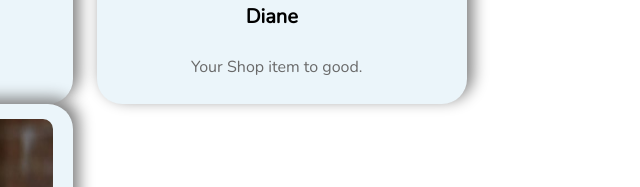
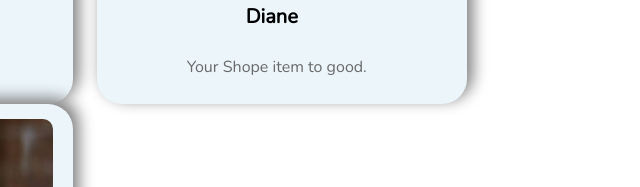
Before and after one commit to anupchakraborty/webpage_food_network, a plain HTML site: page index.html in a window 1280 px wide. Shown: the part 2586-2773 px from the top of the page, 387-1027 px from the left. Drawn offline with nearby package versions, Linux system fonts and the light colour scheme; files whose address does not match are found by name.

Commit message:
Revision Completed

```diff
--- a/index.html
+++ b/index.html
@@ -109,7 +109,7 @@
                     <h3>Diane</h3>
                 </div>
                 <div class="item-body">
-                    <p>Your Shop item to good.</p>
+                    <p>Your Shope item to good.</p>
                 </div>
             </div>
         </div>
```
